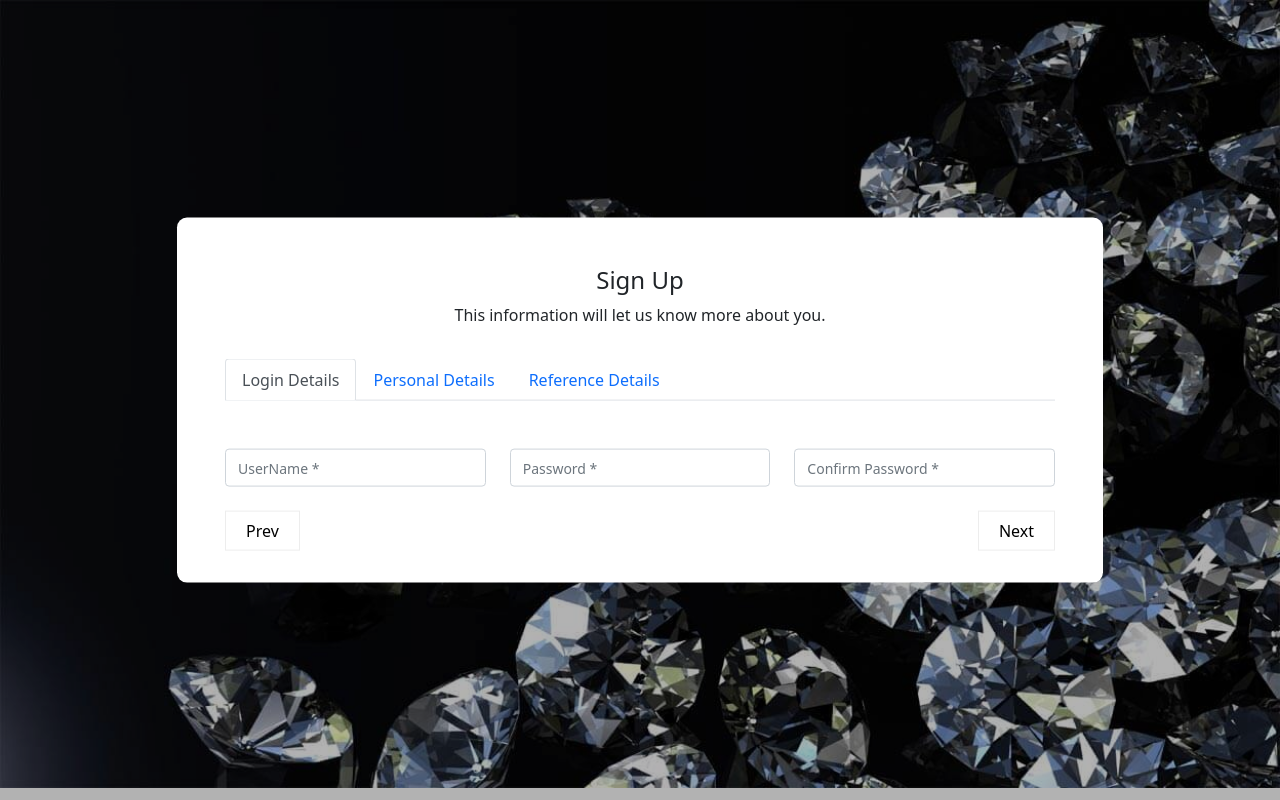
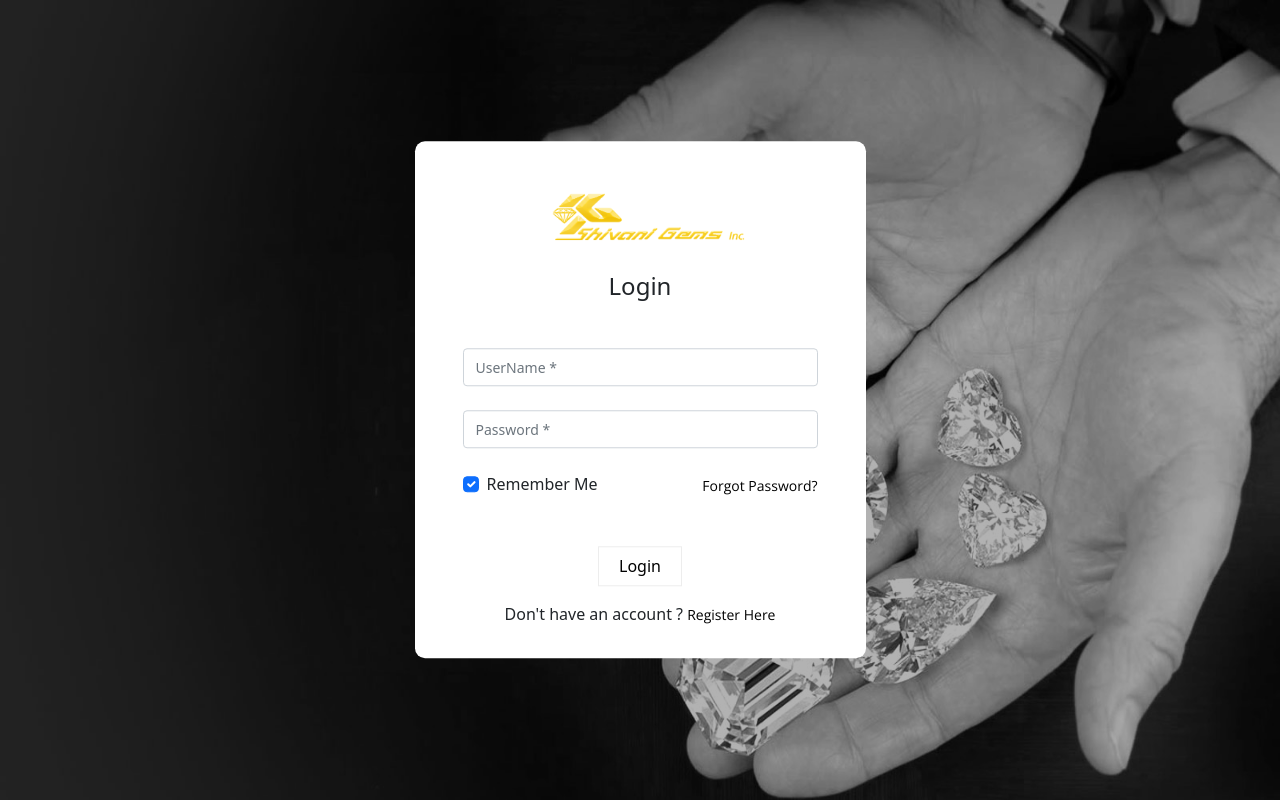
Before and after one commit to drmaniya/client-repo, a React (Create React App) app: page / in a window 1280 px wide. Built offline with nearby package versions, Linux system fonts and the light colour scheme.

Commit message:
bg change

```diff
--- a/src/App.js
+++ b/src/App.js
@@ -1,13 +1,13 @@
-// import Login from './Pages/LoginFlow/Login';
+import Login from './Pages/LoginFlow/Login';
 // import Header from './Pages/Component/Header';
-import SignUp from './Pages/LoginFlow/SignUp';
+// import SignUp from './Pages/LoginFlow/SignUp';
 
 function App() {;
   return (
     <div>
 		{/* <Header/> */}
-		{/* <Login/> */}
-		<SignUp/>
+		<Login/>
+		{/* <SignUp/> */}
     </div>
   );
 }
--- a/src/Pages/LoginFlow/LoginFlow.scss
+++ b/src/Pages/LoginFlow/LoginFlow.scss
@@ -3,6 +3,7 @@
   position: relative;
   img {
     width: 100%;
+    height: 100%;
     background-size: cover;
     background-position: center center;
     background-attachment: fixed;
```
Also changed, not shown: src/Assets/bg.jpeg.
